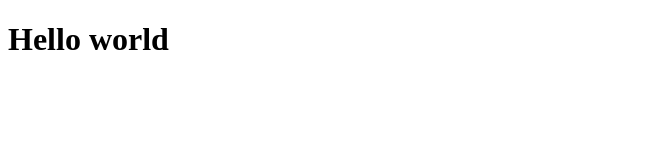
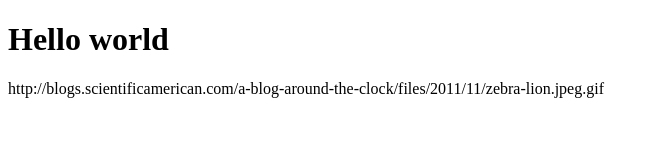
Before and after one commit to proskills21/proskills21.github.io, a plain HTML site: page index.html in a window 1280 px wide. Shown: the whole page, without its empty margins (0-659 px from the left). Drawn offline with Linux system fonts and the light colour scheme.

Commit message:
Update index.html

```diff
--- a/index.html
+++ b/index.html
@@ -4,5 +4,9 @@
 </head>
 <body>
   <h1>Hello world</h1>
+http://blogs.scientificamerican.com/a-blog-around-the-clock/files/2011/11/zebra-lion.jpeg.gif
+
+
+
 </body>
 </html>
```
